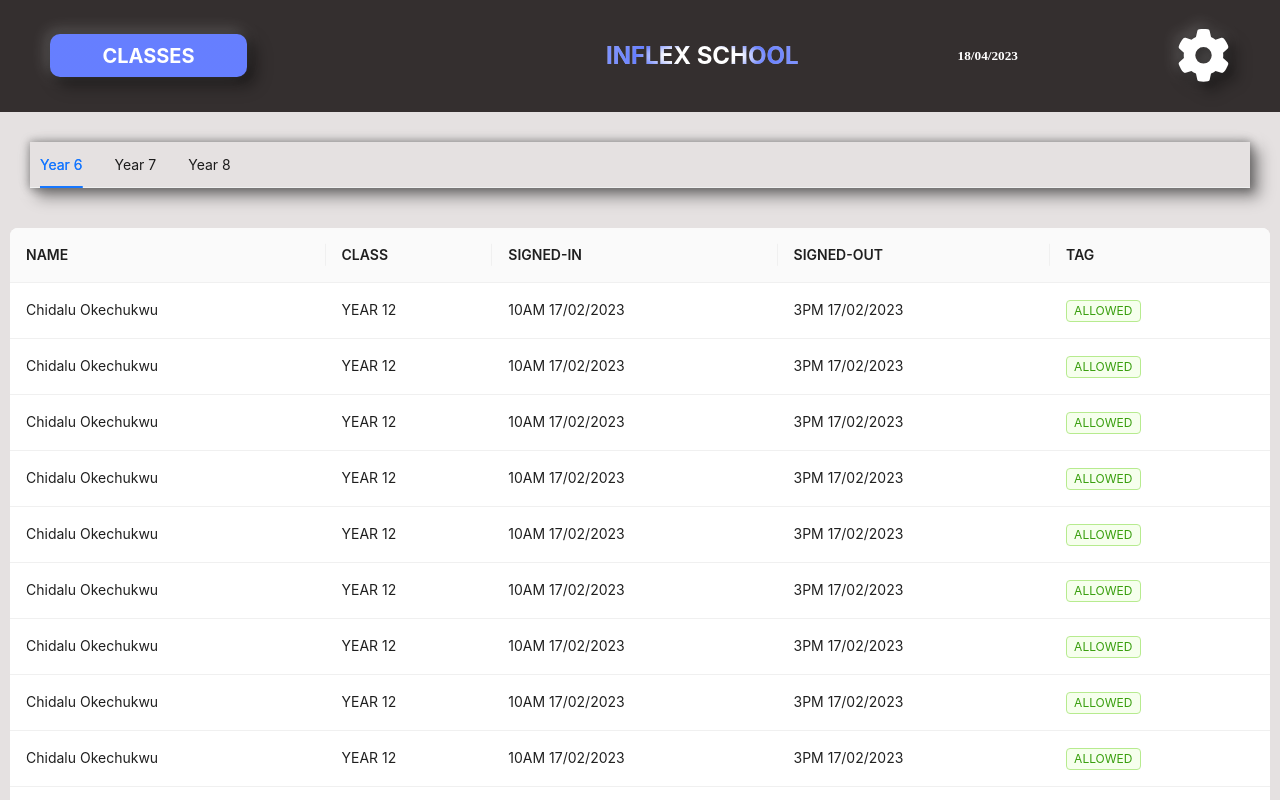
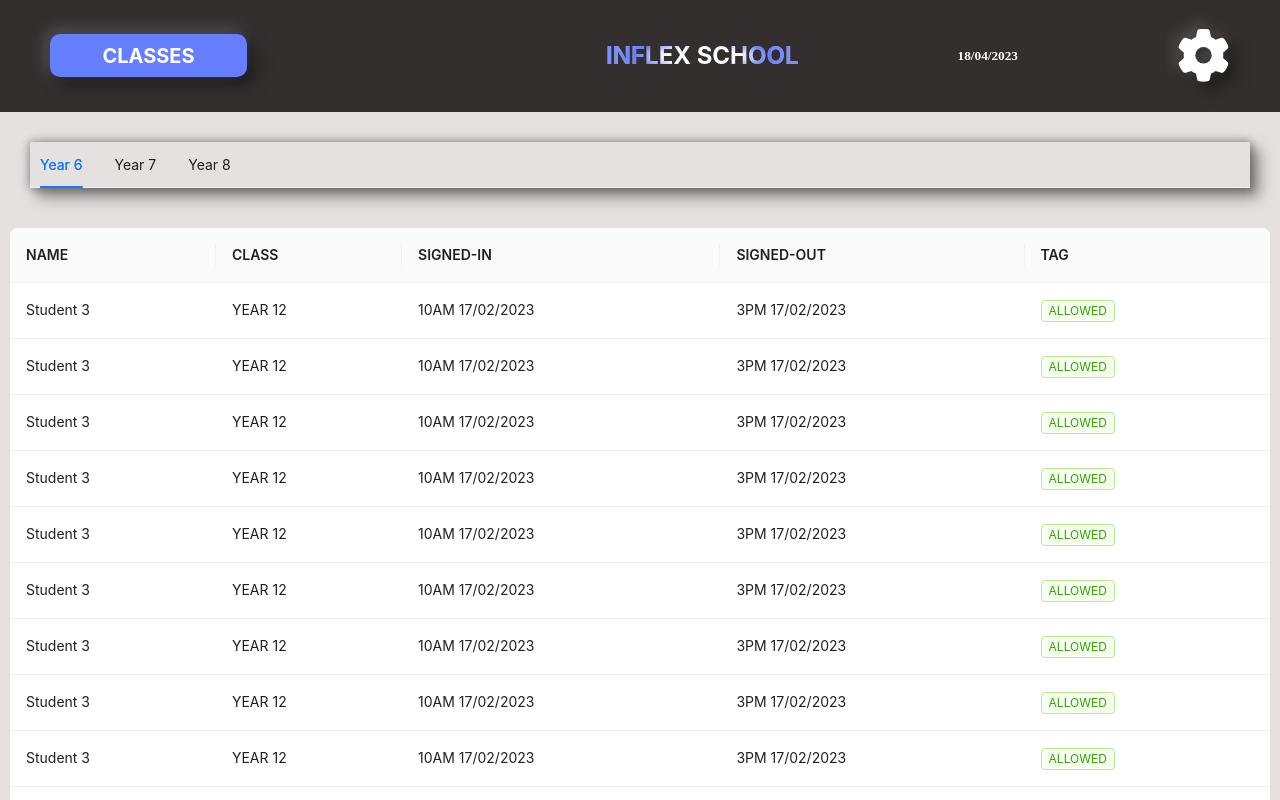
Before and after one commit to Chidalu567/InflexSchool, a Next.js app in the folder frontend/: page / in a window 1280 px wide. Shown: the top 800 px of the page. Built offline with nearby package versions, Linux system fonts and the light colour scheme.

Commit message:
Update Table.js

```diff
--- a/frontend/components/ClassComponent/Table.js
+++ b/frontend/components/ClassComponent/Table.js
@@ -72,7 +72,7 @@ export const DataTable = (param) => {
     if (classYear.itemKey == 7) {
       tableDatas.push({
         key: `${i}`,
-        name: "Ebuka Okechukwu",
+        name: "Student 1",
         class: "YEAR 12",
         signedIn: "10AM 17/02/2023",
         signedOut: "3PM 17/02/2023",
@@ -81,7 +81,7 @@ export const DataTable = (param) => {
     } else if (classYear.itemKey == 8) {
       tableDatas.push({
         key: `${i}`,
-        name: "Justice Okechukwu",
+        name: "Student 2",
         class: "YEAR 12",
         signedIn: "10AM 17/02/2023",
         signedOut: "3PM 17/02/2023",
@@ -90,7 +90,7 @@ export const DataTable = (param) => {
     } else {
       tableDatas.push({
         key: `${i}`,
-        name: "Chidalu Okechukwu",
+        name: "Student 3",
         class: "YEAR 12",
         signedIn: "10AM 17/02/2023",
         signedOut: "3PM 17/02/2023",
```
